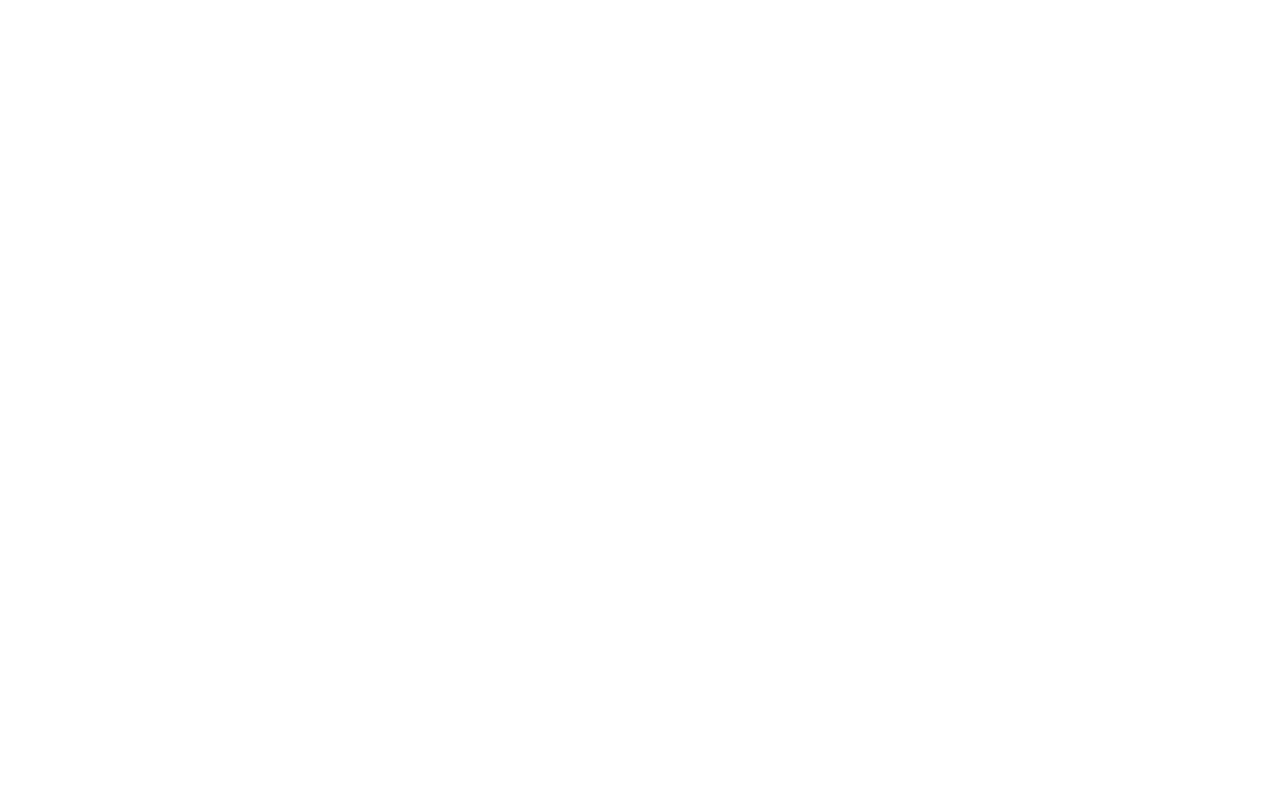
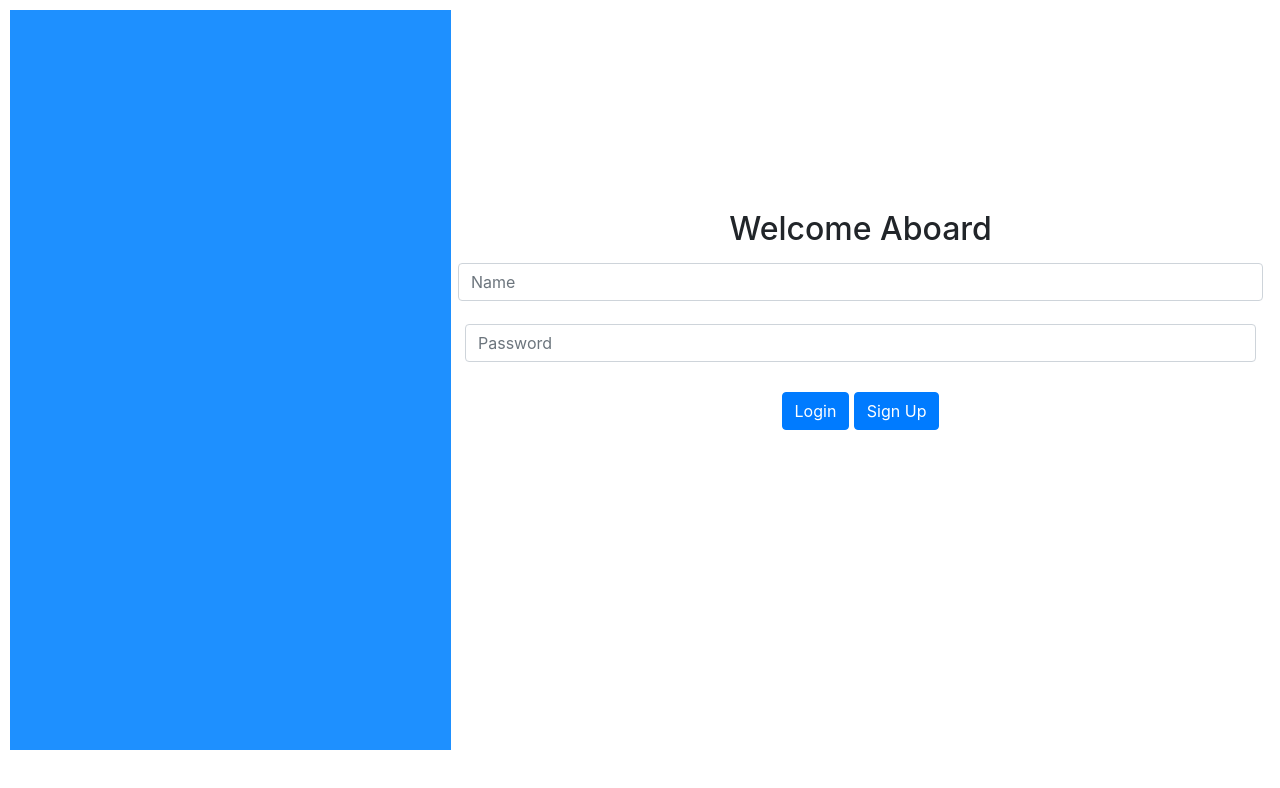
Before and after one commit to OTANatio/Basic-Login-page, a plain HTML site: page index.html in a window 1280 px wide. Drawn offline with nearby package versions, Linux system fonts and the light colour scheme.

Commit message:
The First task

```diff
--- /dev/null
+++ b/Stylesheet/style.css
@@ -0,0 +1,25 @@
+*{
+    box-sizing:border-box;
+}
+body{
+    margin:0px;
+    padding:10px;
+    text-align:center;
+}
+section{
+    Width: 35%;
+    float:left;
+    height:740px;
+    background:dodgerblue;
+}
+aside{
+    width: 65%;
+    height: 740%;
+    background: #fff;
+    float:right;
+    margin-top: 200px !important;
+    text-align: center;
+}
+.register-form{
+    padding: 7px;
+}
--- a/index.html
+++ b/index.html
@@ -1,10 +1,36 @@
 <!DOCTYPE html>
-<html>
-<head>
-    <title>Basic-Login-page</title>
-</head>
+<HTML>
+    <head>
+        <link rel="stylesheet" href="stylesheet/style.css">
+        <link rel="stylesheet" href="https://stackpath.bootstrapcdn.com/bootstrap/4.3.1/css/bootstrap.min.css"
+        <meta name="viewport"content="width=device-width, initial-scale=1.0">
+        <meta http-equiv="X-UA-Compatible"content="ie=edge">
+        <title>GOOGLE</title>
+     </head>
+    <body>
+        <div class="Main">
+            <section>
+                <h1></h1>
+            </section>
+        </div>
+        <aside>
+            <div>
+                <h2>Welcome Aboard</h2>
+            <div class="register-form">
+               <div class="form-group">
+               <input type="text" class="form-control" placeholder="Name">
+           </div>
+           <div class="register-form">
+                <div class="form-group">
+                <input type="password" class="form-control" placeholder="Password">
+                </div>
 
-<body>
 
-</body>
-</html>
+            </div>
+        </div>
+       </div>
+       <button type="button" class="btn btn-primary">Login</button>
+        <button type="button" class="btn btn-primary">Sign Up</button>
+        </aside>
+    </body>
+</HTML>
```
